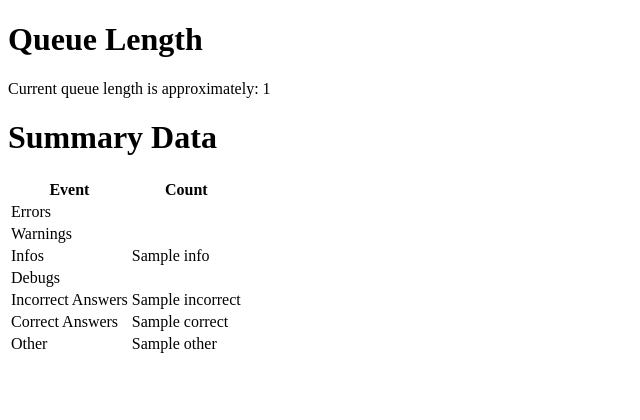
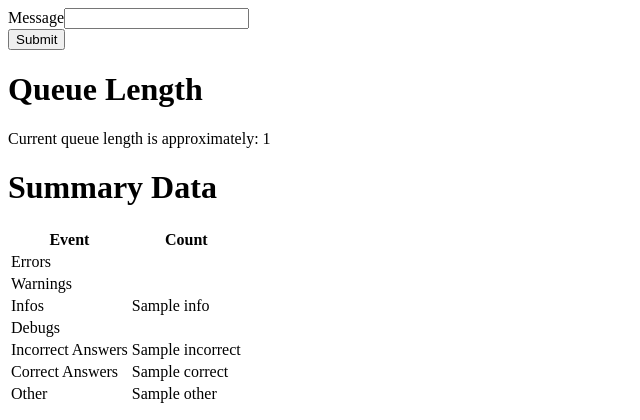
Before and after one commit to Azure/acs-demos, a Flask app: template web/src/templates/index.html in a window 1280 px wide. Shown: the top 420 px of the page, without its empty margins (0-640 px from the left). Run offline with Flask 2, Linux system fonts and the light colour scheme; the template is opened without the code that fills it: most values are stand-ins (such as "Sample title", 1, 10 or a date in 2020).

Commit message:
add a form to submit a test message and, for now, don't peek into the queue

```diff
--- a/web/src/server.py
+++ b/web/src/server.py
@@ -15,6 +15,11 @@ def index(name=None):
     table_service = getTableService()
     queue_service = getQueueService()
 
+#    queue_messages = queue_service.peek_messages(5)
+#    messages = []
+#    for msg in queue_messages:
+#        messages.append(msg.message_text)
+
     return render_template('index.html', length = queue_service.getLength(),
                            error = str(table_service.getCount("ERROR")),
                            warning = str(table_service.getCount("WARNING")),
@@ -22,12 +27,16 @@ def index(name=None):
                            debug = str(table_service.getCount("DEBUG")),
                            correct = str(table_service.getCount("CORRECT")),
                            incorrect = str(table_service.getCount("INCORRECT")),
-                           other = str(table_service.getCount("OTHER")))
+                           other = str(table_service.getCount("OTHER")),
+#                           messages = messages
+                       )
 
-@app.route("/send")
-def sendMessage():
+@app.route("/send", methods = ['POST'])
+def sendMessage(message=None):
+    message = request.form['message']
+
     queue_service = getQueueService()
-    queue_service.enqueue("Test - test message")
+    queue_service.enqueue(message)
 
     return redirect(url_for('index'))
 
--- a/web/src/templates/index.html
+++ b/web/src/templates/index.html
@@ -1,5 +1,11 @@
 <!doctype html>
 <title>ACS Logging Demo</title>
+
+<form method="post" action="/send">
+  <label>Message</label><input type="text" name="message"></input>
+  <br/>
+  <input type="submit"></input>
+</form>
 
 <h1>Queue Length</h1>
 <p>Current queue length is approximately: {{ length }}</p>
@@ -39,3 +45,12 @@
     <td>{{ other }}</td>
   </tr>
 </table>
+
+<!--
+<h1>Most recent Unprocessed Messages</h1>
+<ul>
+{% for message in messages %}
+  <li>{{ message }}</li>
+{% endfor %}
+</ul>
+-->
```
